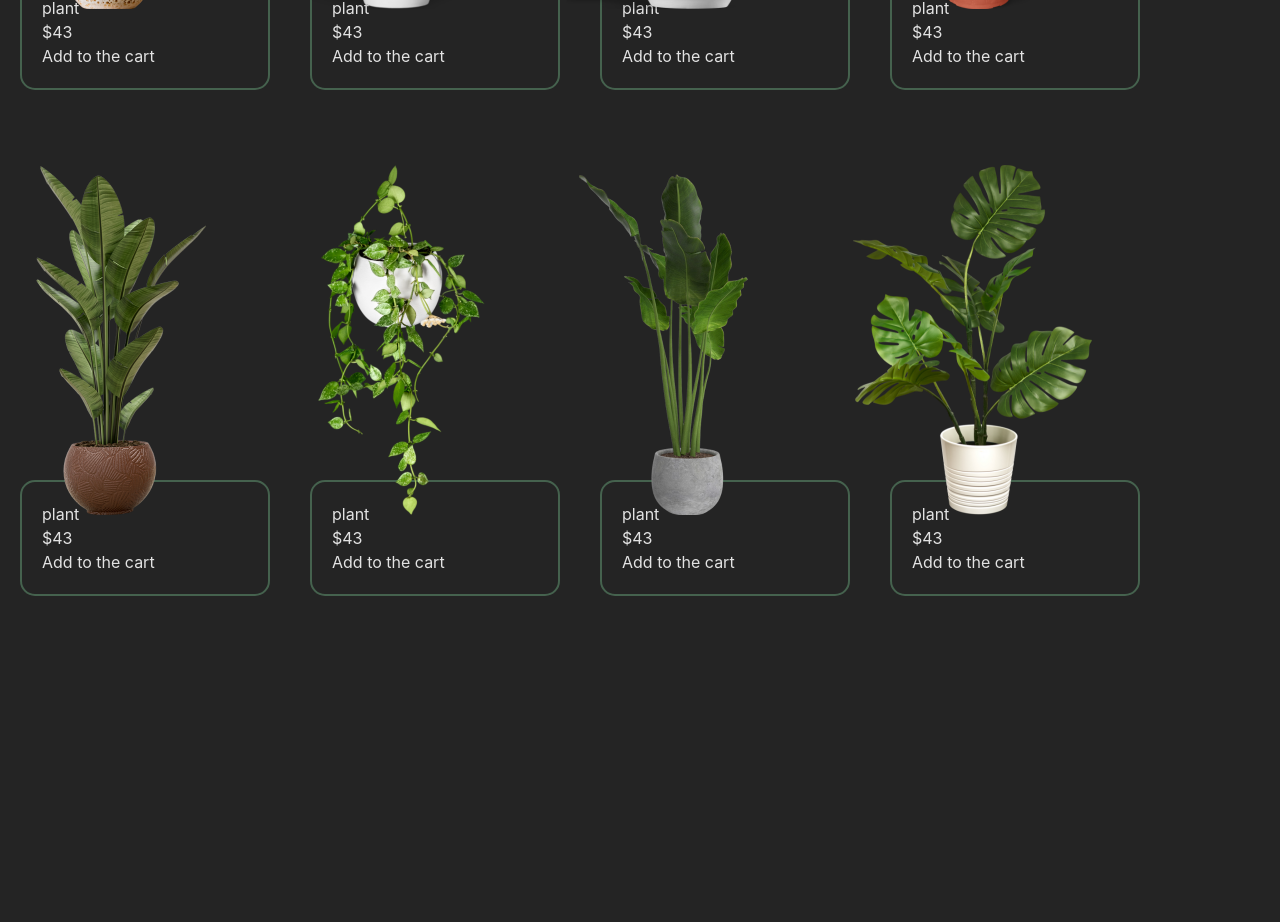
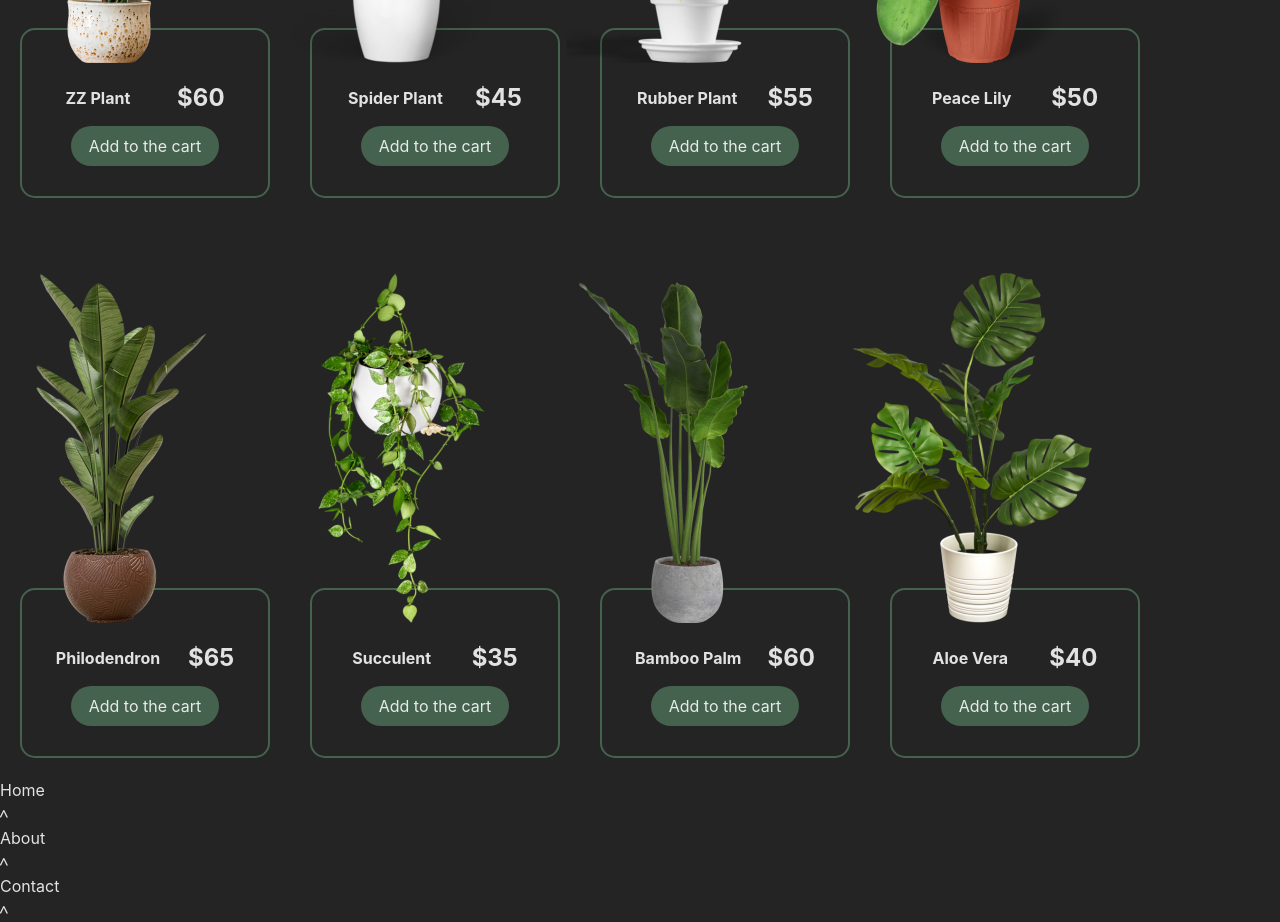
Before and after one commit to MagdaMie/PlantShopMockup, a React (Vite) app in the folder firstReactWebsite/: page /product/1 in a window 1280 px wide. Shown: the part 2400-3322 px from the top of the page. Before the commit the page ends 3016 px from the top, so only its background shows below. Built offline with nearby package versions, Linux system fonts and the light colour scheme.

Commit message:
created base for FaqPage and FaqAccordion

```diff
--- a/firstReactWebsite/src/App.jsx
+++ b/firstReactWebsite/src/App.jsx
@@ -1,6 +1,6 @@
 import AboutMe from "./components/AboutMe"
-import Products from "./Products"
-
+import Products from "./components/Products"
+import FaqPage from "./components/FaqPage"
 
 
 function App() {
@@ -9,6 +9,7 @@ function App() {
     <>
       <AboutMe />
       <Products />
+      <FaqPage />
     </>
   )
 }
--- a/firstReactWebsite/src/Products.jsx
+++ /dev/null
@@ -1,93 +0,0 @@
-import ProductCard from "./ProductCard"
-
-const Products = () => {
-    const products = [
-        {
-            name: 'plant',
-            price: '$43',
-            img: '/1.png',
-            id: 1
-        },
-        {
-            name: 'plant',
-            price: '$43',
-            img: '/2.png',
-            id: 2
-        },
-        {
-            name: 'plant',
-            price: '$43',
-            img: '/3.png',
-            id: 3
-        },
-        {
-            name: 'plant',
-            price: '$43',
-            img: '/4.png',
-            id: 4
-        },
-        {
-            name: 'plant',
-            price: '$43',
-            img: '/5.png',
-            id: 5
-        },
-        {
-            name: 'plant',
-            price: '$43',
-            img: '/6.png',
-            id: 6
-        },
-        {
-            name: 'plant',
-            price: '$43',
-            img: '/7.png',
-            id: 7
-        },
-        {
-            name: 'plant',
-            price: '$43',
-            img: '/8.png',
-            id: 8
-        },
-        {
-            name: 'plant',
-            price: '$43',
-            img: '/9.png',
-            id: 9
-        },
-        {
-            name: 'plant',
-            price: '$43',
-            img: '/10.png',
-            id: 10
-        },
-        {
-            name: 'plant',
-            price: '$43',
-            img: '/11.png',
-            id: 11
-        },
-        {
-            name: 'plant',
-            price: '$43',
-            img: '/12.png',
-            id: 12
-        }
-    ]
-
-    return(
-        <div className="products">
-            {products.map(product => {
-            return <ProductCard
-            name={product.name}
-            price={product.price}
-            img={product.img}
-            key={product.id}
-            />
-        })}
-        </div>
-    )
-}
-
-export default Products
--- /dev/null
+++ b/firstReactWebsite/src/components/AccordionElement.jsx
@@ -0,0 +1,21 @@
+
+const AccordionElement = ({title, onClick, style, isOpen, text}) => {
+
+    return(
+        <div className="wrap">
+            <div className="wrap-main">
+                <div className="main">
+                    <p>{title}</p>
+                </div>
+                <button onClick={onClick} style={style}>{"<"}</button>
+            </div>
+                 {isOpen &&  <div className="more-text">
+                    <p>{text}</p>
+                    <p>just to check the git issue</p>
+                 </div>}
+        </div>
+    )
+
+}
+
+export default AccordionElement
--- /dev/null
+++ b/firstReactWebsite/src/components/ButtonBetter.jsx
@@ -0,0 +1,10 @@
+
+
+const ButtonBetter = ({ content }) => {
+
+    return(
+        <button className="btn-better">{content}</button>
+    )
+}
+
+export default ButtonBetter
--- /dev/null
+++ b/firstReactWebsite/src/components/FaqAccordion.jsx
@@ -0,0 +1,50 @@
+import AccordionElement from "./AccordionElement"
+import { useState } from "react"
+
+const FaqAccordion = () => {
+    const faqs = [
+        {
+          mainText: "Home",
+          moreText: "Nihil magnam voluptatum delectus, exercitationem quibusdam tenetur totam est fuga tempore impedit porro esse, a, repudiandae quidem?",
+          id:"1"
+        },
+        {
+          mainText: "About",
+          moreText: "Lorem ipsum dolor sit amet consectetur adipisicing elit. Nihil magnam voluptatum delectus, exercitationem quibusdam tenetur totam",
+          id:"2"
+        },
+        {
+          mainText: "Contact",
+          moreText: "Lorem ipsum dolor sit amet consectetur adipisicing elit.  repudiandae quidem?",
+          id:"3"
+        }
+       ]
+
+       const[currentOpenedElement, setCurrentOpenedElement] = useState(null)
+
+       const openElement = (id) => {
+        setCurrentOpenedElement(prevId => prevId === id ? null : id)
+       }
+
+    return(
+        <>
+         {faqs.map(faq => {
+            const isOpen = currentOpenedElement === faq.id
+            return <AccordionElement
+            title={faq.mainText}
+            text={faq.moreText}
+            id={faq.id}
+            key={faq.id}
+            onClick={() => {
+              openElement(faq.id)}
+            }
+            isOpen={isOpen}
+            style={{transform: isOpen? 'rotate(-90deg)' : 'rotate(90deg)' }} />
+        })}
+        </>
+
+    )
+
+}
+
+export default FaqAccordion
--- /dev/null
+++ b/firstReactWebsite/src/components/FaqPage.jsx
@@ -0,0 +1,10 @@
+import FaqAccordion from "./FaqAccordion"
+
+const FaqPage = () => {
+
+    return(
+        <FaqAccordion />
+    )
+}
+
+export default FaqPage
--- a/firstReactWebsite/src/ProductCard.jsx
+++ b/firstReactWebsite/src/components/ProductCard.jsx
@@ -1,7 +1,7 @@
-
+import ButtonBetter from "./ButtonBetter"
 
 const ProductCard = ({ name, price, img}) => {
-
+    const buttonContent = 'Add to the cart'
     return(
         <div className="product-card">
             <div className="img-wrap">
@@ -10,9 +10,13 @@ const ProductCard = ({ name, price, img}) => {
             <div className="product-details">
                 <div className="wrap">
                     <p className="product-name">{name}</p>
-                    <p className="product-price">{price}</p>
+                    <p className="product-price">${price}</p>
                 </div>
-                <button>Add to the cart</button>
+                <div className="button-wrap">
+                <ButtonBetter
+                content={buttonContent}/>
+                </div>
+
             </div>
         </div>
     )
--- /dev/null
+++ b/firstReactWebsite/src/components/Products.jsx
@@ -0,0 +1,34 @@
+import ProductCard from "./ProductCard";
+
+const Products = () => {
+    const products = [
+        { id: 1, name: "Monstera", price: 50, img: "/1.png" },
+        { id: 2, name: "Snake Plant", price: 35, img: "/2.png" },
+        { id: 3, name: "Fiddle Leaf Fig", price: 65, img: "/3.png" },
+        { id: 4, name: "Pothos", price: 40, img: "/4.png" },
+        { id: 5, name: "ZZ Plant", price: 60, img: "/5.png" },
+        { id: 6, name: "Spider Plant", price: 45, img: "/6.png" },
+        { id: 7, name: "Rubber Plant", price: 55, img: "/7.png" },
+        { id: 8, name: "Peace Lily", price: 50, img: "/8.png" },
+        { id: 9, name: "Philodendron", price: 65, img: "/9.png" },
+        { id: 10, name: "Succulent", price: 35, img: "/10.png" },
+        { id: 11, name: "Bamboo Palm", price: 60, img: "/11.png" },
+        { id: 12, name: "Aloe Vera", price: 40, img: "/12.png" }
+      ];
+
+
+    return(
+        <div className="products">
+            {products.map(product => {
+            return <ProductCard
+            name={product.name}
+            price={product.price}
+            img={product.img}
+            key={product.id}
+            />
+        })}
+        </div>
+    )
+}
+
+export default Products
--- a/firstReactWebsite/src/index.css
+++ b/firstReactWebsite/src/index.css
@@ -55,6 +55,14 @@ p {
   border: 1.5px solid white;
 }
 
+.btn-better {
+  background-color: #45624E;
+  padding: 8px 18px;
+  border-radius: 20px;
+}
+.btn-better:hover{
+  background-color: #6d8777;
+}
 .margin {
   margin: 1rem;
 }
@@ -190,6 +198,27 @@ p {
 
 .product-details {
   border: 2px solid #45624E;
-  padding: 20px;
+  padding: 50px 20px 20px;
   border-radius: 15px;
 }
+
+.product-details .wrap {
+  display: flex;
+  flex-direction: row;
+  justify-content: space-around;
+  align-items: center;
+}
+
+.product-details .button-wrap {
+  margin: 10px 0;
+  text-align: center;
+}
+
+.product-price {
+  font-size: 1.5rem;
+  font-weight: bold;
+}
+
+.product-name {
+  font-weight: bold;
+}
```
Also changed, not shown: firstReactWebsite/public/FAQbaner.png (added), firstReactWebsite/public/hero.jpg.
